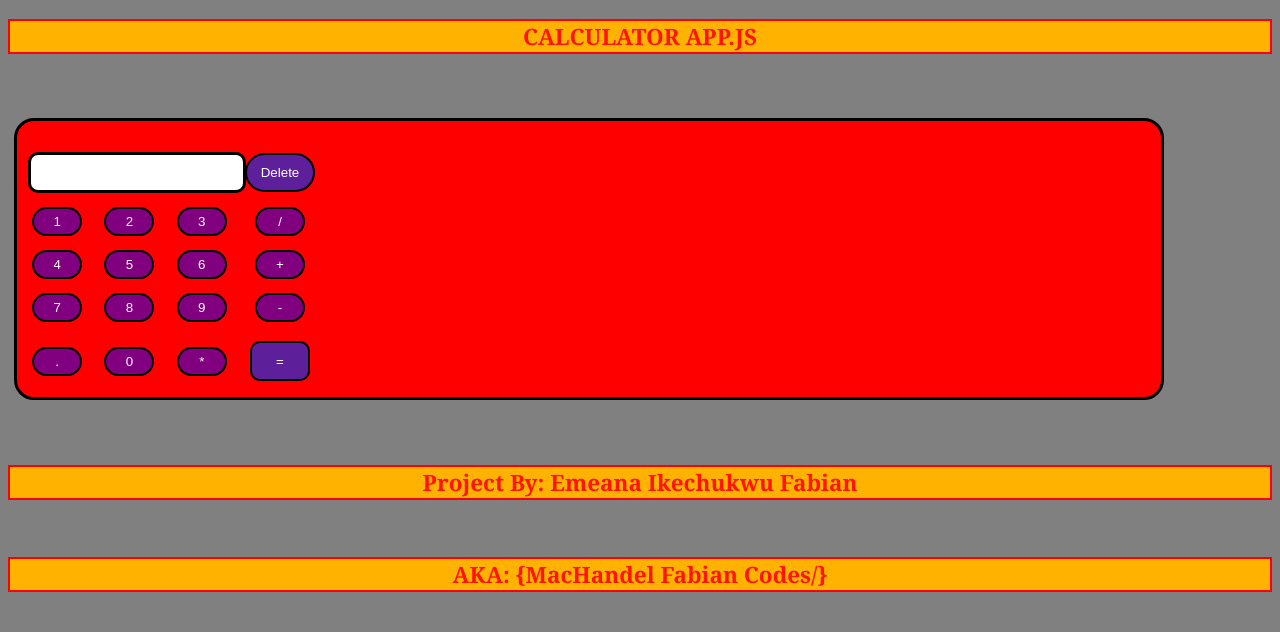
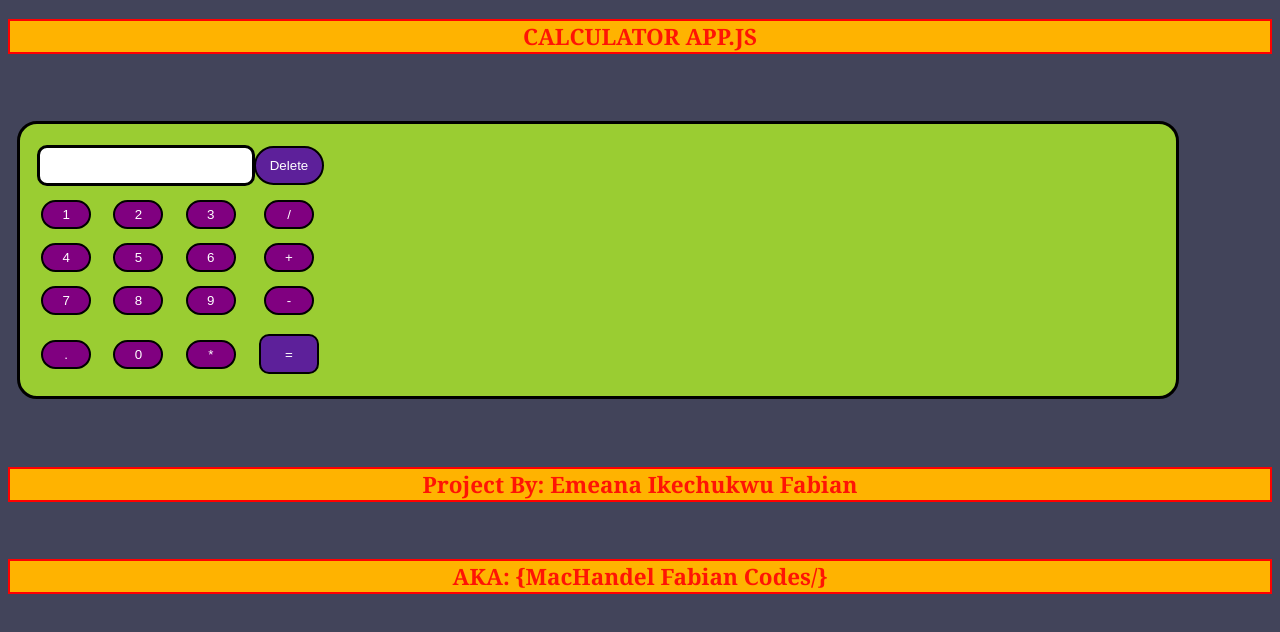
Before and after one commit to mac-handel999/-My-Calculator-App.--Js2, a plain HTML site: page index.html in a window 1280 px wide. Drawn offline with Linux system fonts and the light colour scheme.

Commit message:
update style.css

```diff
--- a/style.css
+++ b/style.css
@@ -1,19 +1,20 @@
 body {
     font-size: 15px;
     font-family: Georgia, 'Times New Roman', Times, serif,'Gill Sans', 'Gill Sans MT', Calibri, 'Trebuchet MS', sans-serif;
-    background-color:grey;
+    background-color:#42445A;
     text-align: center;
     cursor: pointer;
 }
 
 .calc-body {
-  padding: 3px;
-  margin:6px;
-  background-color: red;
+  padding: 9px;
+  margin:9px;
+  background-color: yellowgreen;
   width:90%;
   height:200%;
   border: solid black 3px;
   border-radius: 20px;
+  font-size: 20%;
 }
 
 h2 {
```
